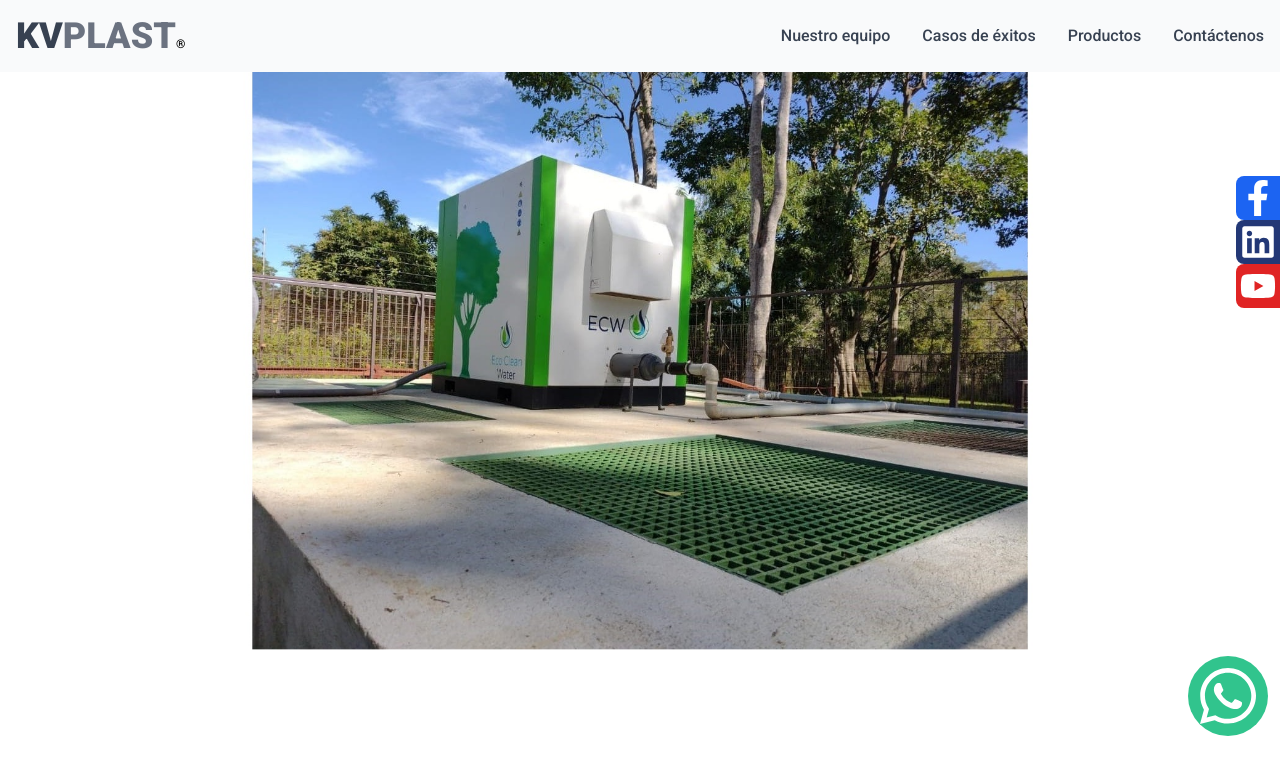
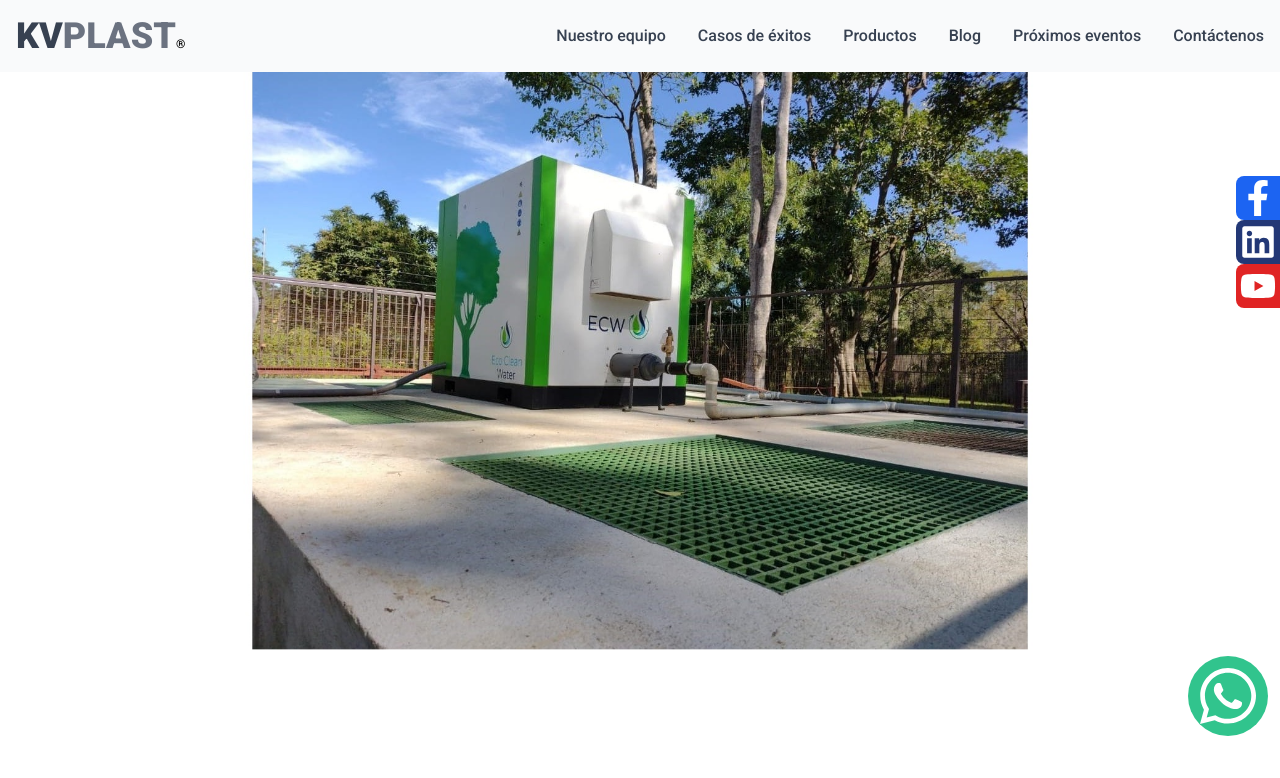
Before and after one commit to JhonE17/KVPLAST, a React (Vite) app: page / in a window 1280 px wide. Shown: the top 778 px of the page. Built offline with nearby package versions, Linux system fonts and the light colour scheme.

Commit message:
add new section navbar

```diff
--- a/src/components/Navbar.jsx
+++ b/src/components/Navbar.jsx
@@ -39,6 +39,12 @@ const handleInit= ()=>{
           <a href="#productos" onClick={handleInit} className="transition ease-in-out duration-300 block py-2 pl-3 pr-4 text-gray-700 rounded hover:bg-gray-100 md:hover:bg-transparent md:border-0 md:hover:text-gray-400 md:p-0 ">Productos</a>
         </li>
         <li>
+          <a href="#" onClick={handleInit} className="transition ease-in-out duration-300 block py-2 pl-3 pr-4 text-gray-700 rounded hover:bg-gray-100 md:hover:bg-transparent md:border-0 md:hover:text-gray-400 md:p-0 ">Blog</a>
+        </li>
+        <li>
+          <a href="#" onClick={handleInit} className="transition ease-in-out duration-300 block py-2 pl-3 pr-4 text-gray-700 rounded hover:bg-gray-100 md:hover:bg-transparent md:border-0 md:hover:text-gray-400 md:p-0 ">Próximos eventos</a>
+        </li>
+        <li>
           <a href="#contactenos" onClick={handleInit} className="transition ease-in-out duration-300 block py-2 pl-3 pr-4 text-gray-700 rounded hover:bg-gray-100 md:hover:bg-transparent md:border-0 md:hover:text-gray-400 md:p-0 ">Contáctenos</a>
         </li>
       </ul>
```
